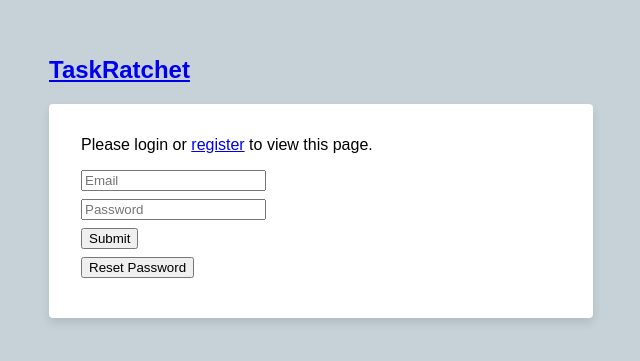
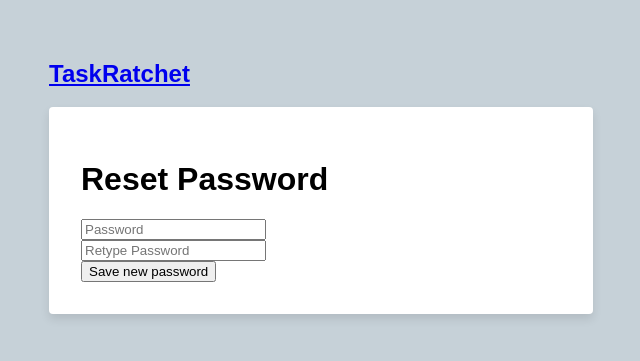
Before and after one commit to TaskRatchet/taskratchet-web, a React (Create React App) app: page /reset in a window 1280 px wide. Shown: the part 223-584 px from the top of the page, without its empty margins (319-959 px from the left). Built offline with nearby package versions, Linux system fonts and the light colour scheme.

Commit message:
Build password reset page

```diff
--- a/src/Api.tsx
+++ b/src/Api.tsx
@@ -24,6 +24,18 @@
             'POST',
             {'email': email}
             )
+    }
+
+    resetPassword(token: string, password: string) {
+        return this._fetch(
+            'account/reset-password',
+            false,
+            'POST',
+            {
+                'token': token,
+                'password': password
+            }
+        );
     }
 
     register(
--- a/src/App.tsx
+++ b/src/App.tsx
@@ -12,6 +12,7 @@
 import SessionWidget from './components/molecules/SessionWidget'
 import Account from './components/pages/Account'
 import Authenticated from './components/pages/Authenticated'
+import ResetPassword from "./components/pages/ResetPassword";
 
 const cookies = new Cookies();
 
@@ -71,6 +72,10 @@
                             </Authenticated>
                         </Route>
 
+                        <Route path={'/reset'}>
+                            <ResetPassword/>
+                        </Route>
+
                         <Route path={'/'}>
                             <Authenticated session={this.state.session} onLogin={this.updateSession}>
                                 <Tasks />
--- /dev/null
+++ b/src/components/pages/ResetPassword/index.tsx
@@ -0,0 +1,124 @@
+import React from 'react';
+import Api from '../../../Api';
+import {useLocation} from 'react-router-dom';
+
+interface ResetPasswordState {
+    messages: string[],
+    password: string,
+    password2: string,
+}
+
+class ResetPassword extends React.Component<{}, ResetPasswordState> {
+    state: ResetPasswordState = {
+        messages: [],
+        password: '',
+        password2: '',
+    };
+
+    api: Api = new Api();
+
+    componentDidMount(): void {
+    }
+
+    setPassword = (event: any) => {
+        const t = event.target;
+        this.setState((prev: ResetPasswordState) => {
+            prev.password = t.value;
+            return prev;
+        })
+    };
+
+    setPassword2 = (event: any) => {
+        const t = event.target;
+        this.setState((prev: ResetPasswordState) => {
+            prev.password2 = t.value;
+            return prev;
+        })
+    };
+
+    resetPassword = (event: any) => {
+        event.preventDefault();
+
+        this.clearMessages();
+        const passes = this.validateForm();
+
+        if (!passes) return;
+
+        this.api.resetPassword(
+            this.getToken(),
+            this.state.password,
+        )
+            .then((res: any) => {
+                if (res.ok) {
+                    this.pushMessage('Password reset successfully');
+                } else {
+                    this.pushMessage('Password reset failed');
+                    res.text().then((t: string) => console.log(t));
+                }
+            })
+    };
+
+    getToken = () => {
+        let query = new URLSearchParams(useLocation().search);
+
+        return query.get('token') || '';
+    };
+
+    pushMessage = (msg: string) => {
+        this.setState((prev: ResetPasswordState) => {
+            prev.messages.push(msg);
+            return prev;
+        });
+    };
+
+    clearMessages = () => {
+        this.setState((prev: ResetPasswordState) => {
+            prev.messages = [];
+            return prev;
+        });
+    };
+
+    validateForm = () => {
+        let passes = true;
+
+        if (!this.state.password || !this.state.password2) {
+            this.pushMessage("Please enter new password twice");
+            passes = false;
+        }
+
+        if (this.state.password !== this.state.password2) {
+            this.pushMessage("Passwords don't match");
+            passes = false;
+        }
+
+        return passes;
+    };
+
+    render() {
+        return <form onSubmit={this.resetPassword}>
+            <h1>Reset Password</h1>
+
+            {this.state.messages.map((msg, i) => <p key={i}>{msg}</p>)}
+
+            <input
+                type="password"
+                value={this.state.password}
+                onChange={this.setPassword}
+                name={'password'}
+                placeholder={'Password'}
+            /><br/>
+
+            <input
+                type="password"
+                value={this.state.password2}
+                onChange={this.setPassword2}
+                name={'password2'}
+                placeholder={'Retype Password'}
+            /><br/>
+
+            <input type="submit" value={'Save new password'} />
+        </form>
+    }
+}
+
+export default ResetPassword;
```
